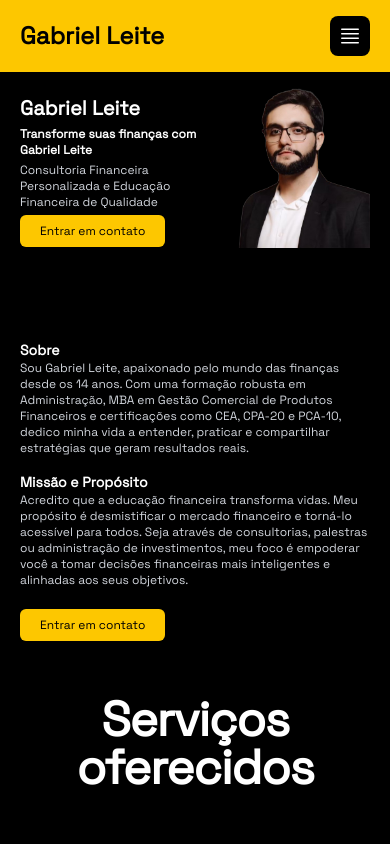
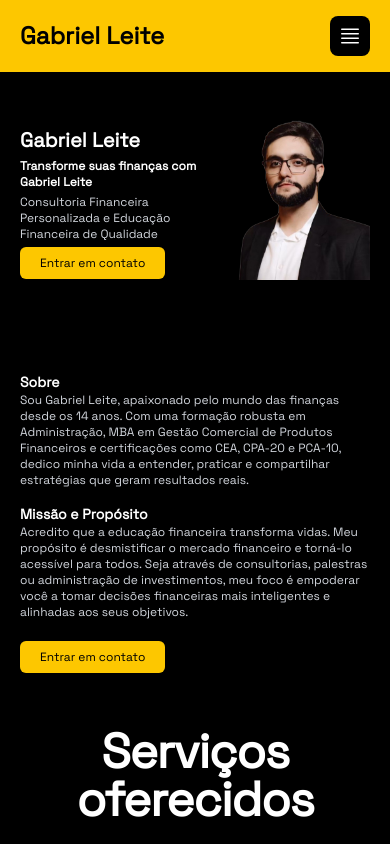
Before and after one commit to TiagoEvaristo/GabrielLeite, a plain HTML site: page index.html in a window 390 px wide. Shown: the top 844 px of the page. Drawn offline with nearby package versions, Linux system fonts and the light colour scheme.

Commit message:
padding v2

```diff
--- a/index.html
+++ b/index.html
@@ -47,7 +47,7 @@
             </ul>
         </nav>
 
-        <section id="home" class="flex justify-center items-center sm:px-10 px-5 sm:px-60 sm:py-22 pt-22">
+        <section id="home" class="flex justify-center items-center sm:px-10 px-5 sm:px-60 sm:py-22 pt-30">
             <article>
                 <h2 class="text-xl text-white font-bold sm:text-4xl">Gabriel Leite</h2>
                 <p class="mt-1 text-xs font-semibold sm:mt-4 sm:text-2xl">Transforme suas finanças com Gabriel Leite</p>
```
